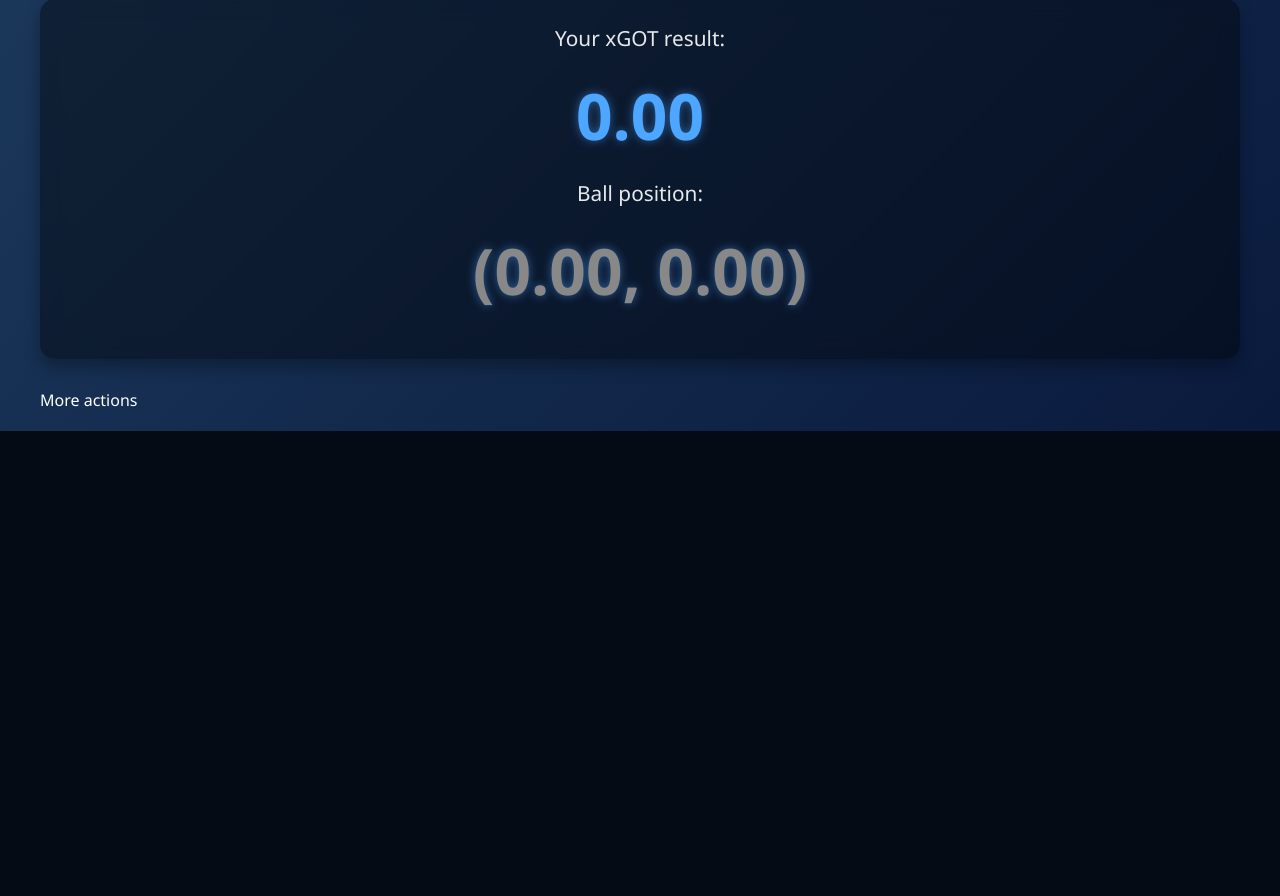
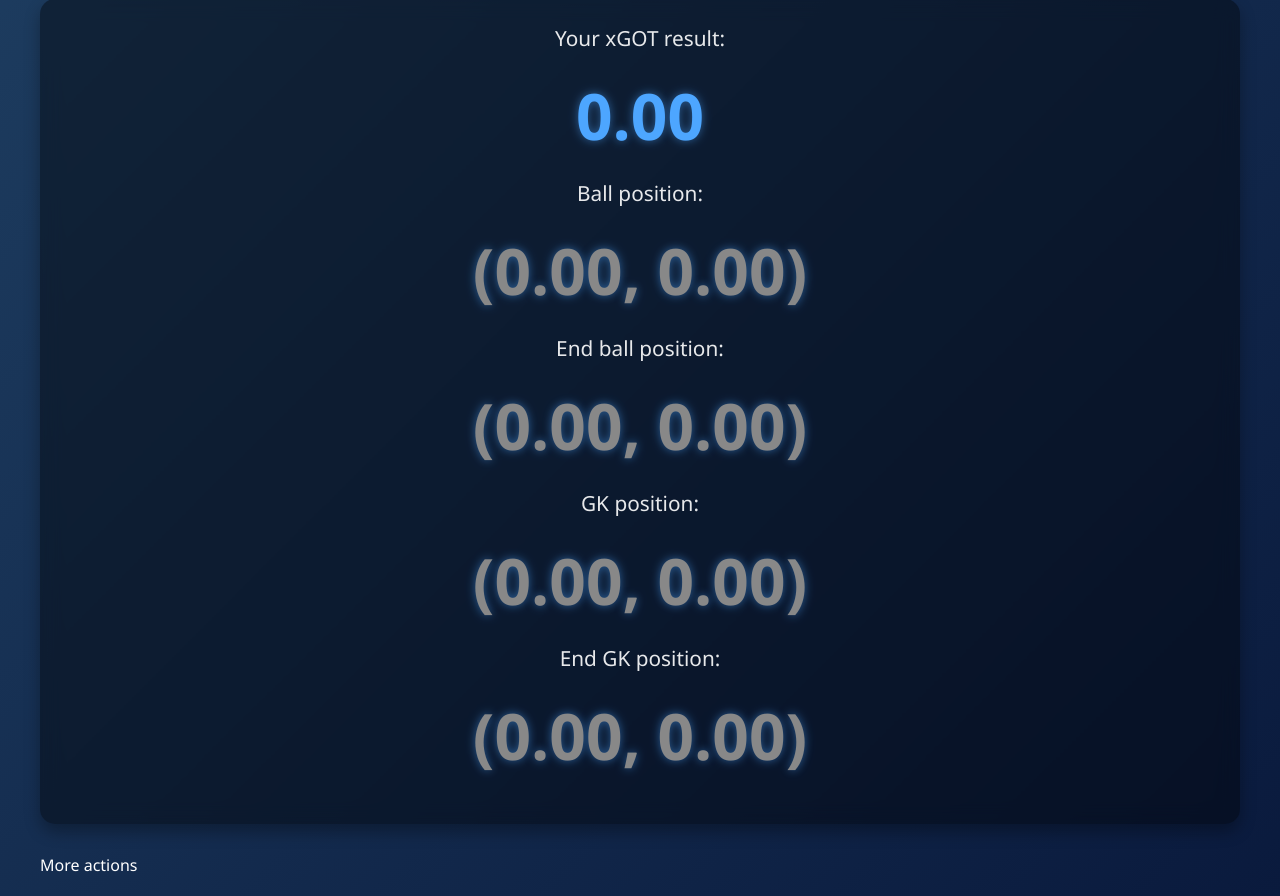
Before and after one commit to miguelnc200/xGOT-web, a Flask app: page / in a window 1280 px wide. Shown: the part 2289-3185 px from the top of the page. Before the commit the page ends 2720 px from the top, so only its background shows below. Run offline with Flask 3, Linux system fonts and the light colour scheme.

Commit message:
Update index.html

```diff
--- a/templates/index.html
+++ b/templates/index.html
@@ -358,6 +358,12 @@
             <div class="xsit-value" id="xsitValue">0.00</div>
             <div class="xsit-label">Ball position:</div>
             <div class="xsit-value" id="ballpos">(0.00,0.00)</div>
+            <div class="xsit-label">End ball position:</div>
+            <div class="xsit-value" id="endballpos">(0.00,0.00)</div>
+            <div class="xsit-label">GK position:</div>
+            <div class="xsit-value" id="gkpos">(0.00,0.00)</div>
+            <div class="xsit-label">End GK position:</div>
+            <div class="xsit-value" id="endgkpos">(0.00,0.00)</div>
         </div>
     </div>
 
@@ -370,6 +376,9 @@
         const playersStatus = document.getElementById('playersStatus');
         const xsitValue = document.getElementById('xsitValue');
         const ballpos = document.getElementById('ballpos');
+        const endballpos = document.getElementById('endballpos');
+        const gkpos = document.getElementById('gkpos');
+        const endgkpos = document.getElementById('endgkpos');
         const calculateBtn = document.getElementById('calculateBtn');
         const resetBtn = document.getElementById('resetBtn');
         const shotSpeedInput = document.getElementById('shotSpeed');
@@ -466,7 +475,7 @@
                 gkendStatus.textContent += " - Ready to calculate!";
             }
             if (ballPosition) {
-            const formattedTuple = `(${((canvasWidth / scaleX) - ballPosition.y).toFixed(2)}, ${((canvasHeight / scaleY) - ballPosition.x).toFixed(2)})`;
+            const formattedTuple = `(${((canvasWidth / scaleX) - ballPosition.y).toFixed(2)}, ${((canvasHeight / scaleY) - ballPosition.x).toFixed(2)},shotZ !== null ? shotZ : 0.0)`;
             ballpos.textContent = formattedTuple;
             ballpos.style.color = "#ffffff";
             } else {
@@ -474,6 +483,36 @@
                 ballpos.style.color = "#888888";
             }
             ballStatus.style.color = ballPosition ? "#4CAF50" : "#F44336";
+
+            if (endPosition) {
+            const formattedTuple = `(${((canvasWidth / scaleX) - endPosition.y).toFixed(2)}, ${((canvasHeight / scaleY) - endPosition.x).toFixed(2)},fshotZ !== null ? fshotZ : 0.0)`;
+            endballpos.textContent = formattedTuple;
+            endballpos.style.color = "#ffffff";
+            } else {
+                endballpos.textContent = "(0.00, 0.00)";
+                endballpos.style.color = "#888888";
+            }
+            ballStatus.style.color = endPosition ? "#4CAF50" : "#F44336";
+
+            if (goalkeeperPosition) {
+            const formattedTuple = `(${((canvasWidth / scaleX) - goalkeeperPosition.y).toFixed(2)}, ${((canvasHeight / scaleY) - goalkeeperPosition.x).toFixed(2)},gkZ !== null ? gkZ : 0.0)`;
+            gkpos.textContent = formattedTuple;
+            gkpos.style.color = "#ffffff";
+            } else {
+                gkpos.textContent = "(0.00, 0.00)";
+                gkpos.style.color = "#888888";
+            }
+            ballStatus.style.color = goalkeeperPosition ? "#4CAF50" : "#F44336";
+
+            if (goalkeeperendposition) {
+            const formattedTuple = `(${((canvasWidth / scaleX) - goalkeeperendposition.y).toFixed(2)}, ${((canvasHeight / scaleY) - goalkeeperendposition.x).toFixed(2)},fgkZ !== null ? fgkZ : 0.0)`;
+            endgkpos.textContent = formattedTuple;
+            endgkpos.style.color = "#ffffff";
+            } else {
+                endgkpos.textContent = "(0.00, 0.00)";
+                endgkpos.style.color = "#888888";
+            }
+            ballStatus.style.color = goalkeeperendposition ? "#4CAF50" : "#F44336";
         }
 
         async function calculateXSIT() {
@@ -483,13 +522,15 @@
                 const shotSpeed = parseFloat(shotSpeedInput.value);
 
                 // Prepare data for backend
-                const end_pos_z = shotZ !== null ? shotZ : 1.22;
-                const gk_z = gkZ !== null ? gkZ : 1.0;
+                const end_pos_z = shotZ !== null ? shotZ : 0.0;
+                const gk_z = gkZ !== null ? gkZ : 0.0;
+                const pos_z =fshotZ !== null ? fshotZ : 0.0;
+                const end_gk_z=shotZ !== null ? shotZ : 0.0;
                 const data = {
-                    pos_balon: [ (canvasHeight/scaleY) - ballPosition.x, (canvasWidth/scaleX) - ballPosition.y,0.0],
-                    portero: [ (canvasHeight/scaleY) - goalkeeperPosition.x, (canvasWidth/scaleX) - goalkeeperPosition.y,0.0],
-                    porterofin: [(canvasHeight/scaleY) - goalkeeperendposition.x, (canvasWidth/scaleX) - goalkeeperendposition.y,gk_z],
-                    end_pos: [ (canvasHeight/scaleY) - endPosition.x, (canvasWidth/scaleX) - endPosition.y, shotZ !== null ? shotZ : 1.22 ]
+                    pos_balon: [ (canvasHeight/scaleY) - ballPosition.x, (canvasWidth/scaleX) - ballPosition.y,shotZ !== null ? shotZ : 0.0],
+                    portero: [ (canvasHeight/scaleY) - goalkeeperPosition.x, (canvasWidth/scaleX) - goalkeeperPosition.y,gkZ !== null ? gkZ : 0.0],
+                    porterofin: [(canvasHeight/scaleY) - goalkeeperendposition.x, (canvasWidth/scaleX) - goalkeeperendposition.y,fgkZ !== null ? fgkZ : 0.0],
+                    end_pos: [ (canvasHeight/scaleY) - endPosition.x, (canvasWidth/scaleX) - endPosition.y, fshotZ !== null ? fshotZ : 0.0]
                 };
                 console.log("Datos enviados:", data);
                 // Send request to backend
```
